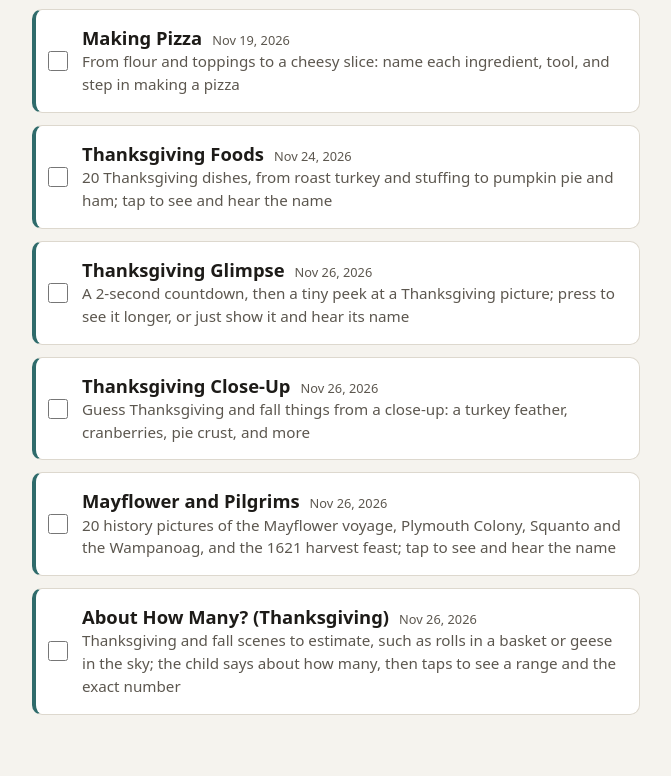
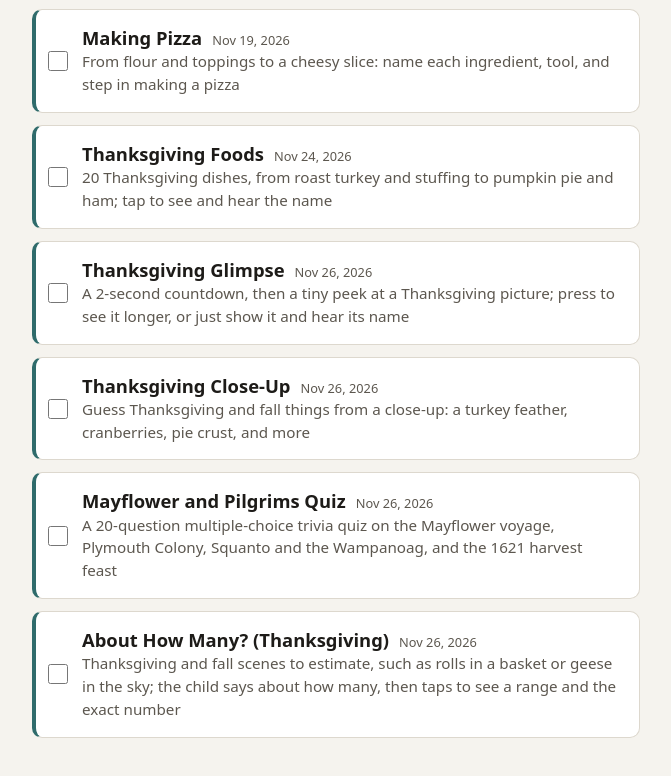
Before and after one commit to ptswanson-cloud/floatingshores, a plain HTML site: page flashcard-games.html in a window 1280 px wide. Shown: the part 6421-7197 px from the top of the page, without its empty margins (304-975 px from the left). Drawn offline with Linux system fonts and the light colour scheme.

Commit message:
Update Mayflower and Pilgrims to a trivia quiz (#38)
The game at the same URL is now a 20-question multiple-choice quiz. Keep its place and Nov 26, 2026 date on the Flashcard Games page, and update the title and description to match.

```diff
--- a/flashcard-games.html
+++ b/flashcard-games.html
@@ -99,7 +99,7 @@ ul li.is-done > a{background:color-mix(in srgb, var(--accent) 10%, var(--card))}
     <li><a href="https://thanksgiving-foods-flashcards.pages.dev"><span class="t"><b>Thanksgiving Foods</b><time datetime="2026-11-24">Nov 24, 2026</time></span><span>20 Thanksgiving dishes, from roast turkey and stuffing to pumpkin pie and ham; tap to see and hear the name</span></a></li>
     <li><a href="https://thanksgiving-glimpse.pages.dev"><span class="t"><b>Thanksgiving Glimpse</b><time datetime="2026-11-26">Nov 26, 2026</time></span><span>A 2-second countdown, then a tiny peek at a Thanksgiving picture; press to see it longer, or just show it and hear its name</span></a></li>
     <li><a href="https://thanksgiving-closeup.pages.dev"><span class="t"><b>Thanksgiving Close-Up</b><time datetime="2026-11-26">Nov 26, 2026</time></span><span>Guess Thanksgiving and fall things from a close-up: a turkey feather, cranberries, pie crust, and more</span></a></li>
-    <li><a href="https://mayflower-pilgrims-flashcards.pages.dev"><span class="t"><b>Mayflower and Pilgrims</b><time datetime="2026-11-26">Nov 26, 2026</time></span><span>20 history pictures of the Mayflower voyage, Plymouth Colony, Squanto and the Wampanoag, and the 1621 harvest feast; tap to see and hear the name</span></a></li>
+    <li><a href="https://mayflower-pilgrims-flashcards.pages.dev"><span class="t"><b>Mayflower and Pilgrims Quiz</b><time datetime="2026-11-26">Nov 26, 2026</time></span><span>A 20-question multiple-choice trivia quiz on the Mayflower voyage, Plymouth Colony, Squanto and the Wampanoag, and the 1621 harvest feast</span></a></li>
     <li><a href="https://thanksgiving-how-many.pages.dev"><span class="t"><b>About How Many? (Thanksgiving)</b><time datetime="2026-11-26">Nov 26, 2026</time></span><span>Thanksgiving and fall scenes to estimate, such as rolls in a basket or geese in the sky; the child says about how many, then taps to see a range and the exact number</span></a></li>
   </ul>
 </div>
```
